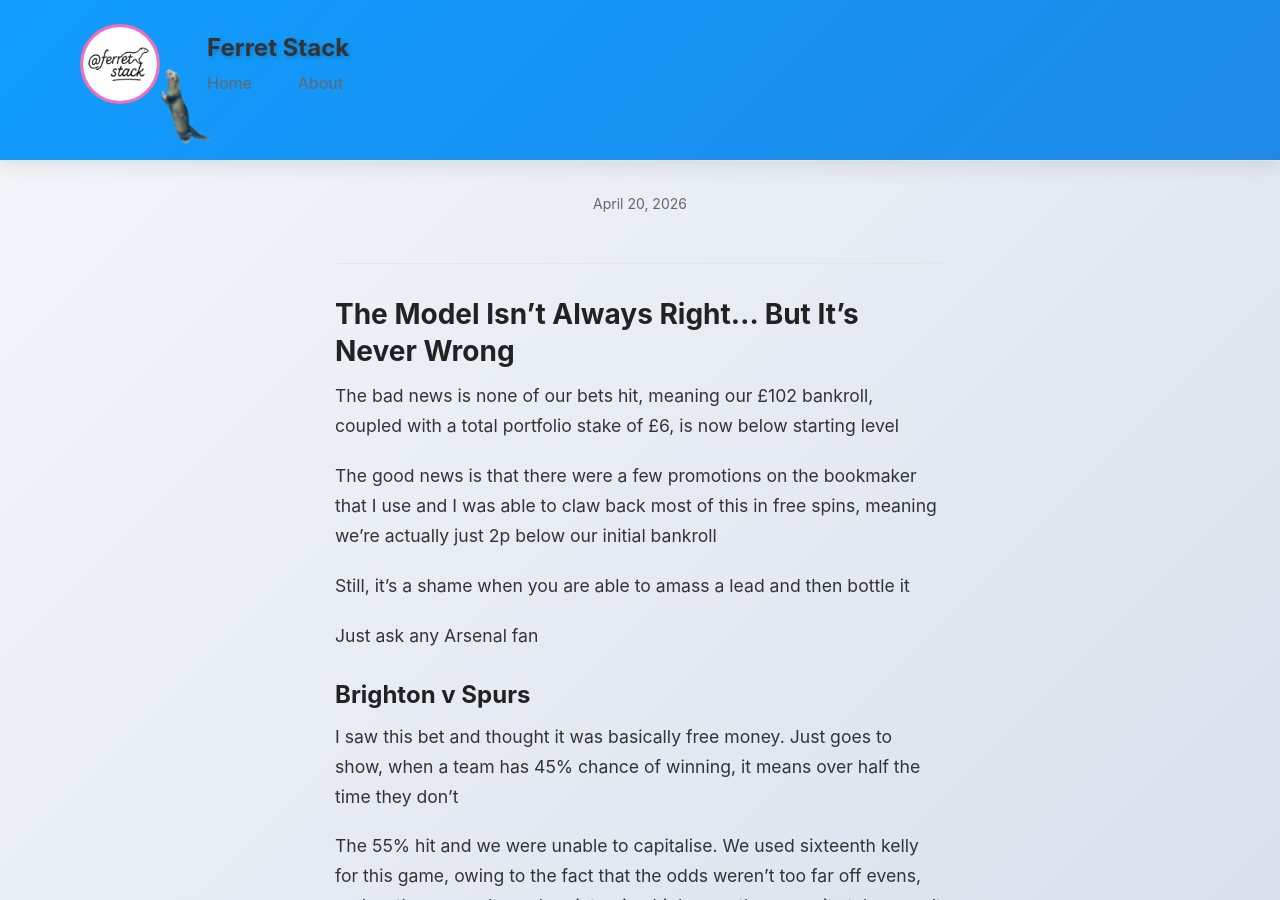
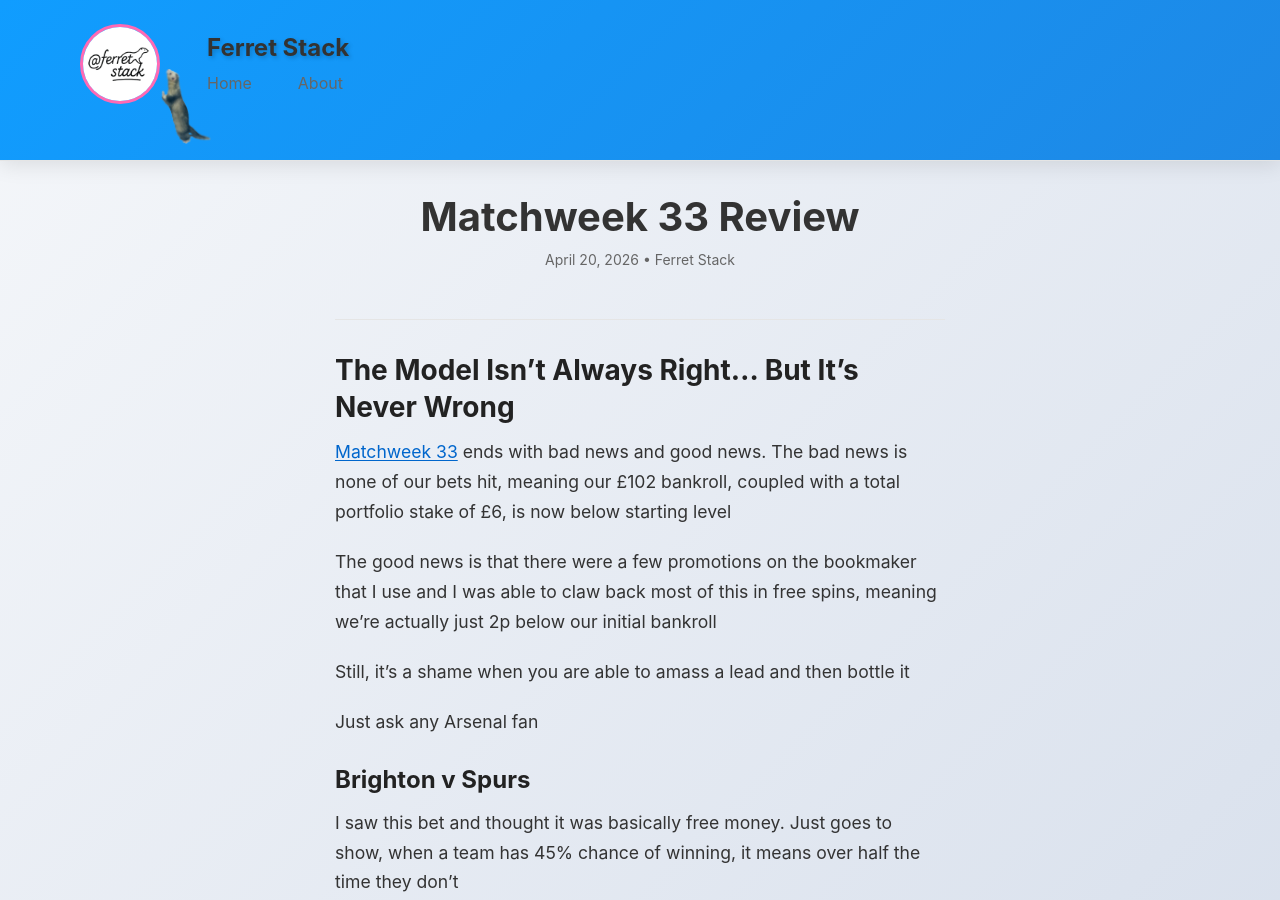
Before and after one commit to ferret-stack/ferret-stack.github.io, a Jekyll site: the page built from _posts/2026-04-20-Matchweek-33-review.md, in a window 1280 px wide and 900 px high. Built offline with Jekyll 4.4.1, drawn with Linux system fonts in a browser that asks for light colours; our own code applies the rules of GitHub Pages for plain Markdown files.

Commit message:
Update 2026-04-20-Matchweek-33-review.md

```diff
--- a/_posts/2026-04-20-Matchweek-33-review.md
+++ b/_posts/2026-04-20-Matchweek-33-review.md
@@ -1,14 +1,12 @@
 ---
 layout: post
-title: Matchweek 33: Review
+title: Matchweek 33 Review
 date: 2026-04-20
 ferret: boolean
 author: Ferret Stack
 ---
 ## The Model Isn't Always Right... But It's Never Wrong
-
-
-The bad news is none of our bets hit, meaning our £102 bankroll, coupled with a total portfolio stake of £6, is now below starting level
+[Matchweek 33](https://ferret-stack.github.io/Matchweek-33/) ends with bad news and good news. The bad news is none of our bets hit, meaning our £102 bankroll, coupled with a total portfolio stake of £6, is now below starting level
 
 The good news is that there were a few promotions on the bookmaker that I use and I was able to claw back most of this in free spins, meaning we're actually just 2p below our initial bankroll
 
```
